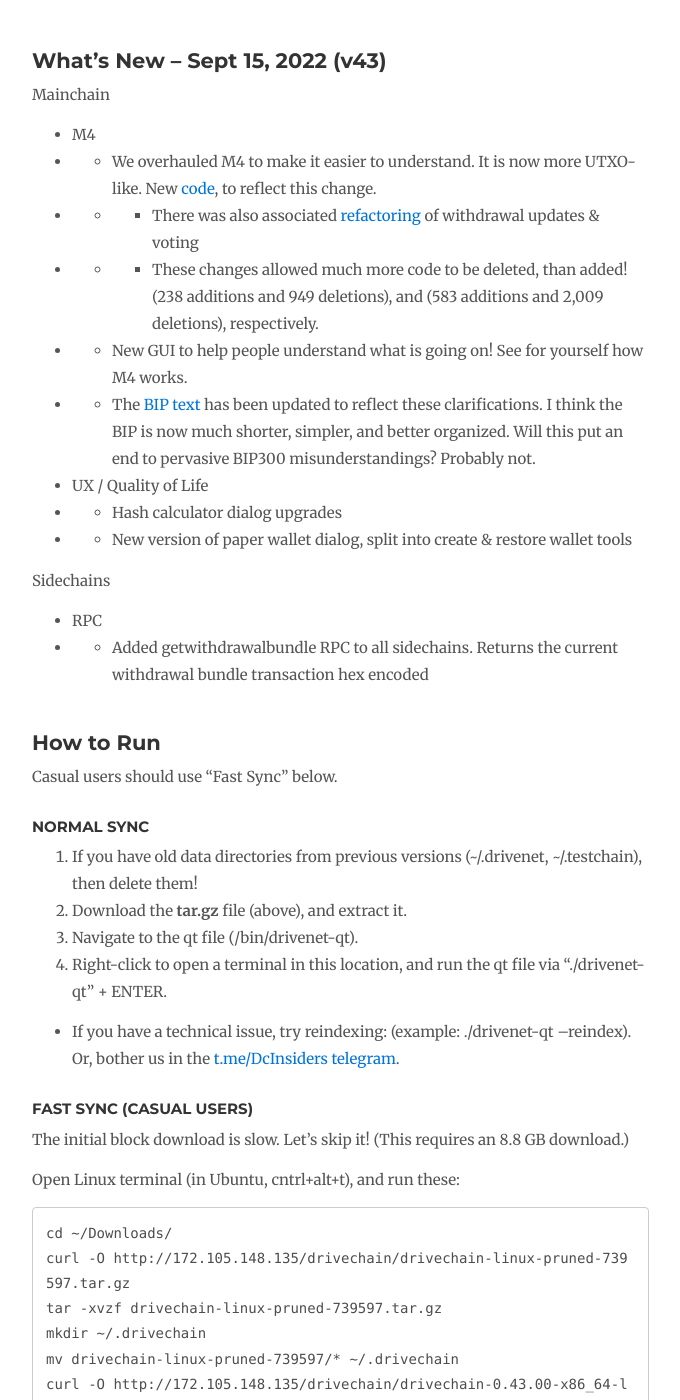
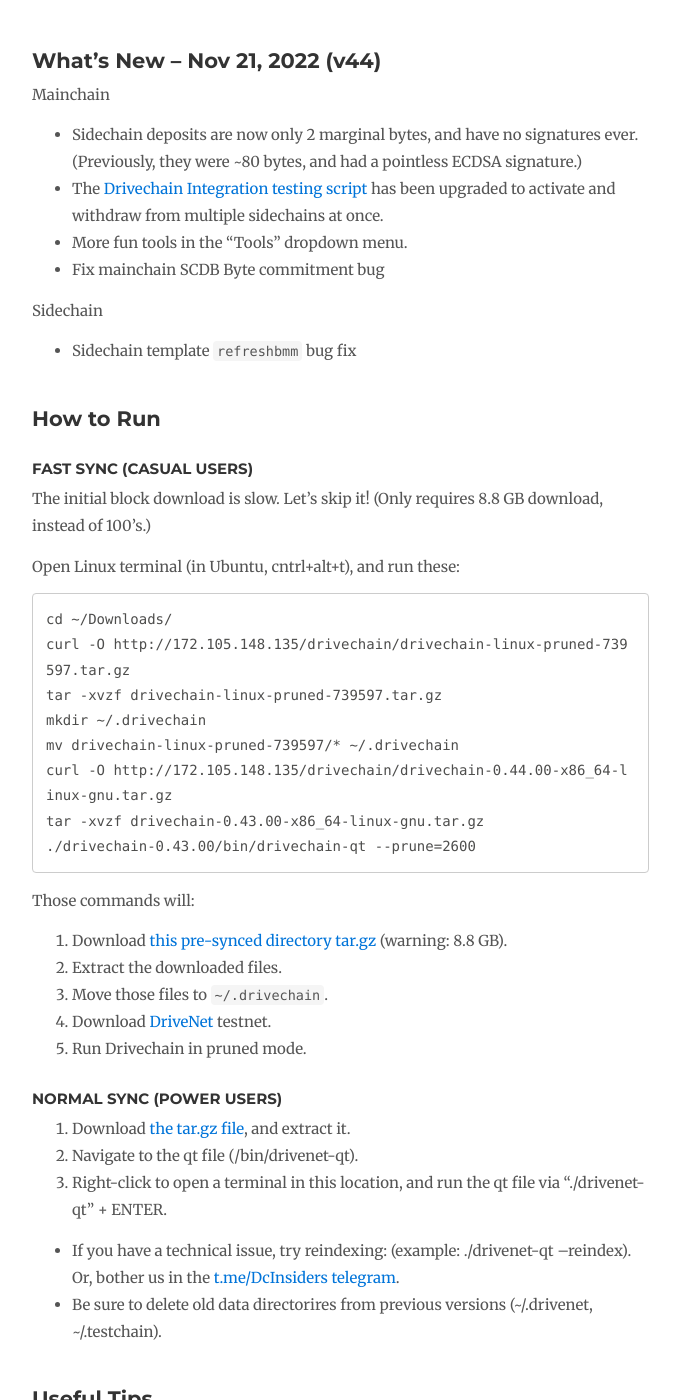
Before and after one commit to drivechain-project/drivechain.info, a Jekyll site: the page built from releases/index.md, in a window 1280 px wide and 1400 px high, scrolled down 707 px. Shown: the whole window, without its empty margins (138-818 px from the left). Built offline with Jekyll 4.4.1, drawn with Linux system fonts in a browser that asks for light colours; our own code applies the rules of GitHub Pages for plain Markdown files; comment, search, counter and statistics services are not loaded; some of the changed lines change nothing that is shown; some of the changed text lies outside the part shown.

Commit message:
release v44

````diff
--- a/releases/bin/checksums.txt
+++ b/releases/bin/checksums.txt
@@ -1,6 +1,50 @@
 
 SHA256 Checksums for DriveNet Software
 
+
+
+
+Checksums
+=========
+
+bedf720caeab4425e4483a0c3080d45be0f2e56488c79f15b96082450988db81  drivechain-0.44.00-osx64.tar.gz
+bc105e78210b1a2ac11cc75930389ca53558ce13b93e4aa3159ad746839725be  drivechain-0.44.00-osx.dmg
+8b1f2b1d46c74ae8074d9aab27fa57d339fbecc2f1fe157a2f105934cb9983d3  drivechain-0.44.00-win64-setup.exe
+3414bcf53fa1a179323f767a40d95966fb79586eafdfb38143cab88e396188e4  drivechain-0.44.00-win64.zip
+5d6d1a6f338038cd620606ff898b337f7973c2a61cf364118770a1acf47c2b94  drivechain-0.44.00-x86_64-linux-gnu.tar.gz
+fe8d9dc58d29be0a21790ed9850d3eb3031138466b94baa8f04905a6c3a82b84  drivechain-linux-pruned-739597.tar.gz
+
+42ab70b835a974455ea4840c5f05979dbfa113f392fea9f35d6c932a2bda785e  testchain-18.00.00-osx64.tar.gz
+74af0fce5f1456cacdfa08b02a95e829c2cfb796530f7cec69da02e378504a75  testchain-18.00.00-osx.dmg
+b2197dae1559effed2fde5d4eee2f24b0f0bfc875bed52bdc571553441aef35a  testchain-18.00.00-win64-setup.exe
+f322b24e0e19bdb8581392076394a44f4b8590137ba41b7159fd4245f054f819  testchain-18.00.00-win64.zip
+c5c4dbd9c3bc0c437f74540896608ec82b818ab69216fd7812196565bd15ecdc  testchain-18.00.00-x86_64-linux-gnu.tar.gz
+
+457b224343cd3c721302647e25ef30c491e9729a61f60a568baff40f7ac17cdc  bitassets-4.00.00-osx64.tar.gz
+16947e35ab15b463a4584e345189261d1db23ed43cccfa8084e037bcbc50c9cc  bitassets-4.00.00-osx.dmg
+7fc291f202a73c1ff2592222ed006d373cc3bc027d7fc90eca3df4ebd70bef1e  bitassets-4.00.00-win64-setup.exe
+419436040597e882a96c3a561cc68aa58bba0408b868bd5cf2c12a7784ebd112  bitassets-4.00.00-win64.zip
+1d8c767993f9881714391a53b5a881d96f91aeb74d09839502f6c688e2ac3d1b  bitassets-4.00.00-x86_64-linux-gnu.tar.gz
+
+ef2b84b789ce049398a912985b4996f11d362e37d3651a7ba3761509502c9ba1  thunder-8.00.00-osx64.tar.gz
+e9c280fd9125bf3ce9e127cbf66cf9f8e4941a5875e77e8091339055be557dd9  thunder-8.00.00-osx.dmg
+20b34a513e717db904c936a2de75103e0f5e2ea4e24e1ae904da4a89789c60f8  thunder-8.00.00-win64-setup.exe
+50cae897b08d37b9d965e04dac7c859e437ec5646ef75bc4d6a91fe5a05e71ab  thunder-8.00.00-win64.zip
+4c35092732bb3d9e5d3f330289c182174e55d165bc4287217fe28be2cc6d6da2  thunder-8.00.00-x86_64-linux-gnu.tar.gz
+
+
+84dcd10a26ed28bc228066d61a3fce3060d7729214490bc8d762c03fc6db12a1  trainchain-81.00.00-osx64.tar.gz
+04149b19559a68cd632e221cd0580bd8f0b23562f040f4e2de103282bf63cec9  trainchain-81.00.00-osx.dmg
+8080f225fa3ca8029a4ca5f908d9f23b6f1d0e9a52e85e72856c997cfb80df21  trainchain-81.00.00-win64-setup.exe
+83c0f656664ec3286a7e294cd1ff3a70f577ff53ca954098216886471edc2562  trainchain-81.00.00-win64.zip
+366a2d1ca107ba56c14f08a5780b339b4dd13fc0d085f3a708abc1ffca6b3ec1  trainchain-81.00.00-x86_64-linux-gnu.tar.gz
+
+5c6c9344488b313ffb53ebe431690a50d76a764c5ce771bd916aa8ecc2cb79f9  zside-9.00-x86_64-pc-linux-gnu.tar.gz
+c4d8120a4234bc043fb8bf0d5598acb46671d3bb21ff3a8a10d54231a53ae506  zside-fetch-params.sh
+
+
+
+---------------------
 
 
 
--- a/releases/index.md
+++ b/releases/index.md
@@ -5,36 +5,36 @@
 
 
 
-## Download Latest Version (v43.00)
+## Download Latest Version (v44.00)
 
 [**Folder w/ All Releases**](http://release.drivechain.info/)
 
 |Software|Linux|Windows|Mac|Source|
 |--------|:---:|:-----:|:-:|:----:|
-|**Mainchain v43**|[tar.gz][drivechain-tar]|[.exe][drivechain-exe]|[dmg][drivechain-dmg]|[Github](https://github.com/drivechain-project/mainchain/)|
-|Testchain v17.00|[tar.gz][testchain-tar]|[.exe][testchain-exe]|[dmg][testchain-dmg]|[Github](https://github.com/drivechain-project/sidechains)|
-|Trainchain v80|[tar.gz][train-tar]|[.exe][train-exe]|[dmg][train-dmg]|[Github](https://github.com/drivechain-project/sidechains/tree/trainchain)|
+|**Mainchain v44**|[tar.gz][drivechain-tar]|[.exe][drivechain-exe]|[dmg][drivechain-dmg]|[Github](https://github.com/drivechain-project/mainchain/)|
+|Testchain v18.00|[tar.gz][testchain-tar]|[.exe][testchain-exe]|[dmg][testchain-dmg]|[Github](https://github.com/drivechain-project/sidechains)|
+|Trainchain v81|[tar.gz][train-tar]|[.exe][train-exe]|[dmg][train-dmg]|[Github](https://github.com/drivechain-project/sidechains/tree/trainchain)|
 |Thunder v8.00.00|[tar.gz][thunder-tar]|[.exe][thunder-exe]|[dmg][thunder-dmg]|[Github](https://github.com/drivechain-project/sidechains/tree/thunder)|
-|zCash-DC v5.0.0|[tar.gz][zside-tar]|n/a|n/a|[GitHub](https://github.com/nchashch/zcash-sidechain)|
-|BitAssets v3.00.0|[tar.gz][bitasset-tar]|[.exe][bitasset-exe]|[dmg][bitasset-dmg]|[Github](https://github.com/drivechain-project/sidechains/tree/BitAssets)|
+|zCash-DC v9.0.0|[tar.gz][zside-tar]|n/a|n/a|[GitHub](https://github.com/nchashch/zcash-sidechain)|
+|BitAssets v4.00.0|[tar.gz][bitasset-tar]|[.exe][bitasset-exe]|[dmg][bitasset-dmg]|[Github](https://github.com/drivechain-project/sidechains/tree/BitAssets)|
 
-[bitasset-dmg]: http://172.105.148.135/drivechain/bitassets-3.00.00-osx.dmg
-[bitasset-exe]: http://172.105.148.135/drivechain/bitassets-3.00.00-win64-setup.exe
-[bitasset-tar]: http://172.105.148.135/drivechain/bitassets-3.00.00-x86_64-linux-gnu.tar.gz
-[drivechain-dmg]: http://172.105.148.135/drivechain/drivechain-0.43.00-osx.dmg
-[drivechain-exe]: http://172.105.148.135/drivechain/drivechain-0.43.00-win64-setup.exe
-[drivechain-tar]: http://172.105.148.135/drivechain/drivechain-0.43.00-x86_64-linux-gnu.tar.gz
-[testchain-dmg]: http://172.105.148.135/drivechain/testchain-17.00.00-osx.dmg
-[testchain-exe]: http://172.105.148.135/drivechain/testchain-17.00.00-win64-setup.exe
-[testchain-tar]: http://172.105.148.135/drivechain/testchain-17.00.00-x86_64-linux-gnu.tar.gz
+
+[drivechain-dmg]: http://172.105.148.135/drivechain/drivechain-0.44.00-osx.dmg
+[drivechain-exe]: http://172.105.148.135/drivechain/drivechain-0.44.00-win64-setup.exe
+[drivechain-tar]: http://172.105.148.135/drivechain/drivechain-0.44.00-x86_64-linux-gnu.tar.gz
+[testchain-dmg]: http://172.105.148.135/drivechain/testchain-18.00.00-osx.dmg
+[testchain-exe]: http://172.105.148.135/drivechain/testchain-18.00.00-win64-setup.exe
+[testchain-tar]: http://172.105.148.135/drivechain/testchain-18.00.00-x86_64-linux-gnu.tar.gz
+[train-dmg]: http://172.105.148.135/drivechain/trainchain-81.00.00-osx.dmg
+[train-exe]: http://172.105.148.135/drivechain/trainchain-81.00.00-win64-setup.exe
+[train-tar]: http://172.105.148.135/drivechain/trainchain-81.00.00-x86_64-linux-gnu.tar.gz
 [thunder-dmg]: http://172.105.148.135/drivechain/thunder-8.00.00-osx.dmg
 [thunder-exe]: http://172.105.148.135/drivechain/thunder-8.00.00-win64-setup.exe
 [thunder-tar]: http://172.105.148.135/drivechain/thunder-8.00.00-x86_64-linux-gnu.tar.gz
-[train-dmg]: http://172.105.148.135/drivechain/trainchain-80.00.00-osx.dmg
-[train-exe]: http://172.105.148.135/drivechain/trainchain-80.00.00-win64-setup.exe
-[train-tar]: http://172.105.148.135/drivechain/trainchain-80.00.00-x86_64-linux-gnu.tar.gz
-[zside-tar]: http://172.105.148.135/drivechain/zside-8.00-x86_64-pc-linux-gnu.tar.gz
-
+[zside-tar]: http://172.105.148.135/drivechain/zside-9.00-x86_64-pc-linux-gnu.tar.gz
+[bitasset-dmg]: http://172.105.148.135/drivechain/bitassets-4.00.00-osx.dmg
+[bitasset-exe]: http://172.105.148.135/drivechain/bitassets-4.00.00-win64-setup.exe
+[bitasset-tar]: http://172.105.148.135/drivechain/bitassets-4.00.00-x86_64-linux-gnu.tar.gz
 
 
 Click [here for CHECKSUMs](/releases/bin/checksums.txt).
@@ -45,45 +45,27 @@
 
 
 
-##  What's New -- Sept 15, 2022 (v43)
+##  What's New -- Nov 21, 2022 (v44)
 
 Mainchain
 
-* M4
-* * We overhauled M4 to make it easier to understand. It is now more UTXO-like. New [code](https://github.com/drivechain-project/mainchain/commit/1375f723bc3a71dab873a0e3ef20ba439b5195d8), to reflect this change.
-* * * There was also associated [refactoring](https://github.com/drivechain-project/mainchain/commit/a86a7be150a69b5a1b1887510ffec18ef232fb3d) of withdrawal updates & voting
-* * * These changes allowed much more code to be deleted, than added! (238 additions and 949 deletions), and (583 additions and 2,009 deletions), respectively.
-* * New GUI to help people understand what is going on! See for yourself how M4 works.
-* * The [BIP text](https://github.com/psztorc/bips/blob/master/bip-0300.mediawiki) has been updated to reflect these clarifications. I think the BIP is now much shorter, simpler, and better organized. Will this put an end to pervasive BIP300 misunderstandings? Probably not.
-* UX / Quality of Life
-* * Hash calculator dialog upgrades
-* * New version of paper wallet dialog, split into create & restore wallet tools
+* Sidechain deposits are now only 2 marginal bytes, and have no signatures ever. (Previously, they were ~80 bytes, and had a pointless ECDSA signature.)
+* The [Drivechain Integration testing script](https://github.com/drivechain-project/DriveChainIntegration) has been upgraded to activate and withdraw from multiple sidechains at once.
+* More fun tools in the "Tools" dropdown menu.
+* Fix mainchain SCDB Byte commitment bug
 
-Sidechains
+Sidechain
 
-* RPC
-* * Added getwithdrawalbundle RPC to all sidechains. Returns the current withdrawal bundle transaction hex encoded
-
+* Sidechain template `refreshbmm` bug fix
 
 
 ## How to Run
-
-Casual users should use "Fast Sync" below.
-
-### Normal Sync
-
-1. If you have old data directories from previous versions (~/.drivenet, ~/.testchain), then delete them!
-2. Download the **tar.gz** file (above), and extract it.
-3. Navigate to the qt file (/bin/drivenet-qt).
-4. Right-click to open a terminal in this location, and run the qt file via "./drivenet-qt" + ENTER.
-
-* If you have a technical issue, try reindexing: (example: ./drivenet-qt --reindex). Or, bother us in the [t.me/DcInsiders telegram](t.me/DcInsiders).
 
 ### Fast Sync (Casual Users)
 
 The initial block download is slow.
 Let's skip it!
-(This requires an 8.8 GB download.)
+(Only requires 8.8 GB download, instead of 100's.)
 
 Open Linux terminal (in Ubuntu, cntrl+alt+t), and run these:
 
@@ -92,17 +74,26 @@
     tar -xvzf drivechain-linux-pruned-739597.tar.gz
     mkdir ~/.drivechain
     mv drivechain-linux-pruned-739597/* ~/.drivechain
-    curl -O http://172.105.148.135/drivechain/drivechain-0.43.00-x86_64-linux-gnu.tar.gz
+    curl -O http://172.105.148.135/drivechain/drivechain-0.44.00-x86_64-linux-gnu.tar.gz
     tar -xvzf drivechain-0.43.00-x86_64-linux-gnu.tar.gz
     ./drivechain-0.43.00/bin/drivechain-qt --prune=2600
 
-What do those commands do? They:
+Those commands will:
 
 1. Download [this pre-synced directory tar.gz](http://172.105.148.135/drivechain/drivechain-linux-pruned-739597.tar.gz) (warning: 8.8 GB).
 2. Extract the downloaded files.
 3. Move those files to ```~/.drivechain```.
 4. Download [DriveNet][drivechain-tar] testnet.
 5. Run Drivechain in pruned mode.
+
+### Normal Sync (Power Users)
+
+1. Download [the tar.gz file][drivechain-tar], and extract it.
+2. Navigate to the qt file (/bin/drivenet-qt).
+3. Right-click to open a terminal in this location, and run the qt file via "./drivenet-qt" + ENTER.
+
+* If you have a technical issue, try reindexing: (example: ./drivenet-qt --reindex). Or, bother us in the [t.me/DcInsiders telegram](t.me/DcInsiders).
+* Be sure to delete old data directorires from previous versions (~/.drivenet, ~/.testchain).
 
 
 ## Useful Tips
@@ -147,6 +138,26 @@
 
 
 ## Selected Older Release Notes
+
+### Sept 15, 2022 (v44)
+
+Mainchain
+
+* M4
+* * We overhauled M4 to make it easier to understand. It is now more UTXO-like. New [code](https://github.com/drivechain-project/mainchain/commit/1375f723bc3a71dab873a0e3ef20ba439b5195d8), to reflect this change.
+* * * There was also associated [refactoring](https://github.com/drivechain-project/mainchain/commit/a86a7be150a69b5a1b1887510ffec18ef232fb3d) of withdrawal updates & voting
+* * * These changes allowed much more code to be deleted, than added! (238 additions and 949 deletions), and (583 additions and 2,009 deletions), respectively.
+* * New GUI to help people understand what is going on! See for yourself how M4 works.
+* * The [BIP text](https://github.com/psztorc/bips/blob/master/bip-0300.mediawiki) has been updated to reflect these clarifications. I think the BIP is now much shorter, simpler, and better organized. Will this put an end to pervasive BIP300 misunderstandings? Probably not.
+* UX / Quality of Life
+* * Hash calculator dialog upgrades
+* * New version of paper wallet dialog, split into create & restore wallet tools
+
+Sidechains
+
+* RPC
+* * Added getwithdrawalbundle RPC to all sidechains. Returns the current withdrawal bundle transaction hex encoded
+
 
 
 ###  Jun 7, 2022 (v42)
````
